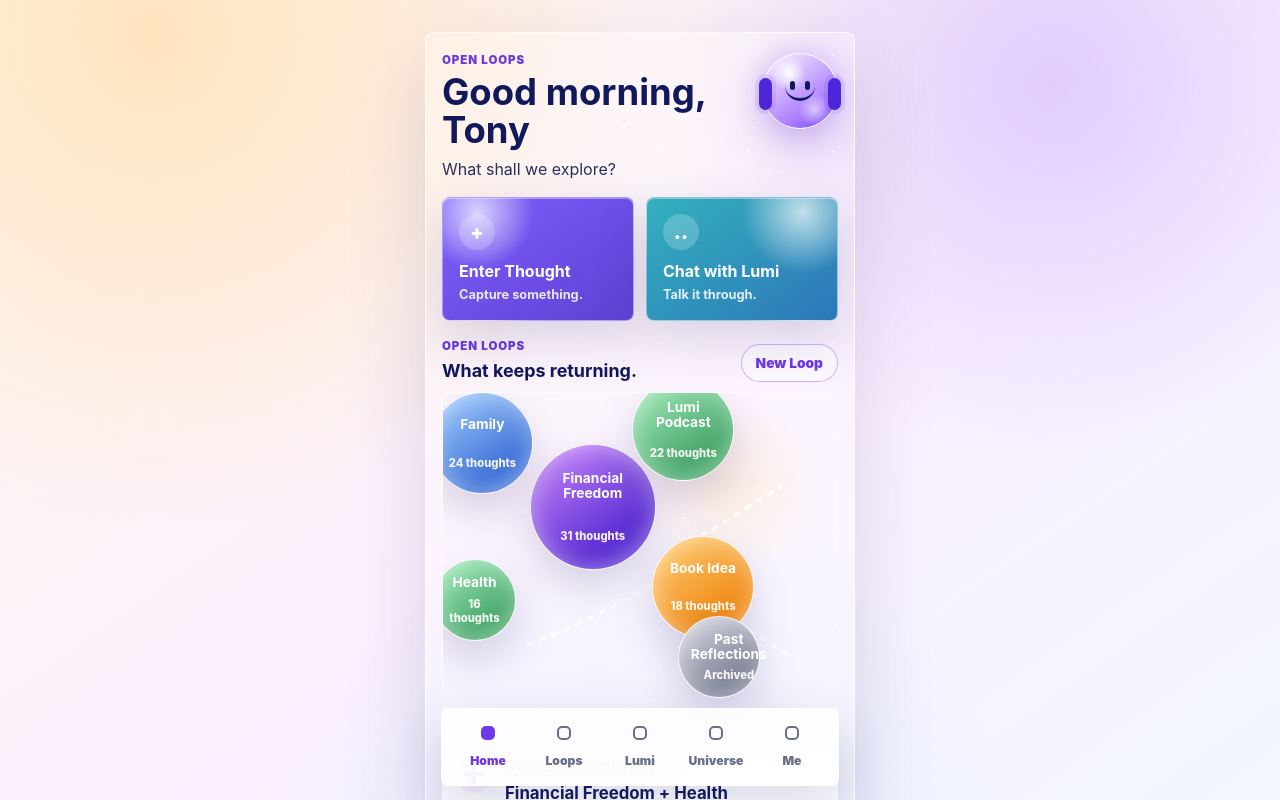
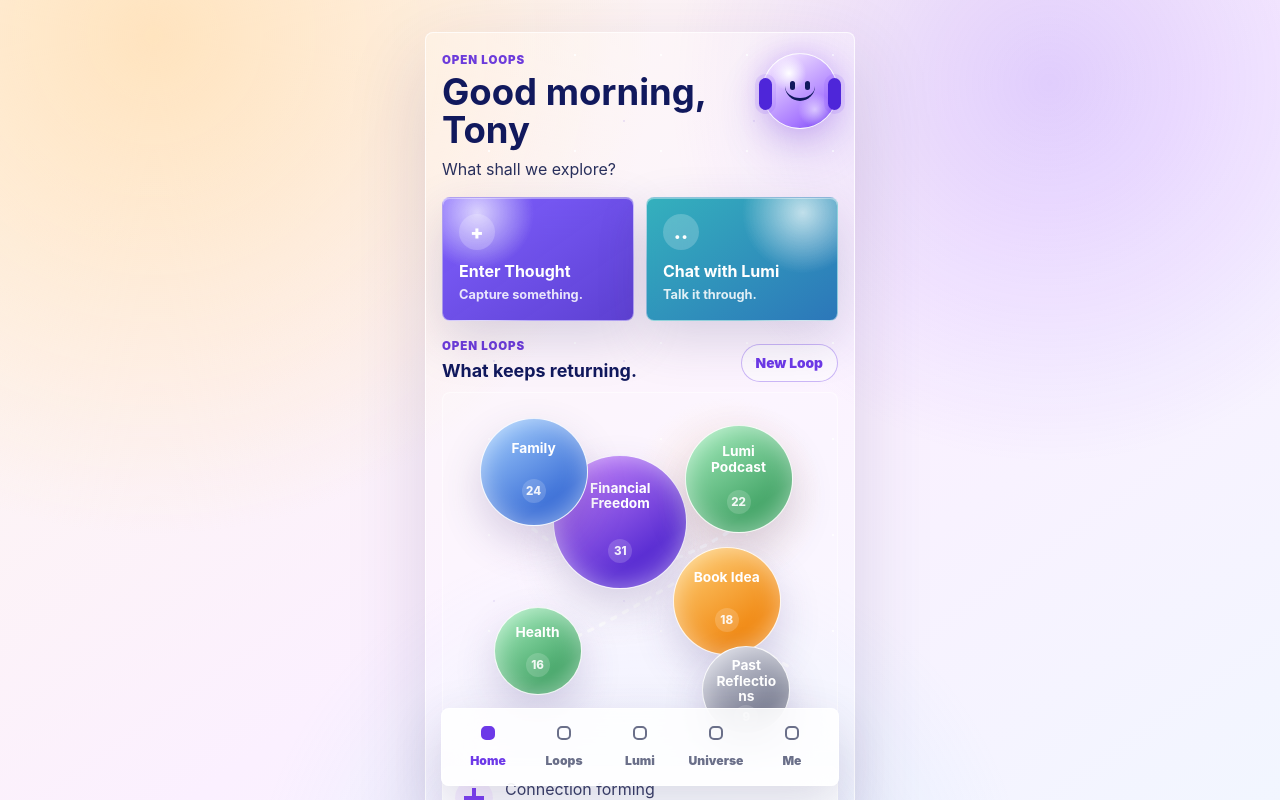
Before and after one commit to tonyfigurelli-glitch/open-loops-business-dna, a React (Vite) app: page / in a window 1280 px wide. Shown: the top 800 px of the page. Built offline with nearby package versions, Linux system fonts and the light colour scheme.

Commit message:
milestone-home-bubble-map-polish

```diff
--- a/src/components/BubbleWorkspace.tsx
+++ b/src/components/BubbleWorkspace.tsx
@@ -1,4 +1,13 @@
 import type { OpenLoop } from "../domain/models";
+
+const homeBubblePositions: Record<string, { x: string; y: string }> = {
+  "loop-financial-freedom": { x: "45%", y: "36%" },
+  "loop-family": { x: "23%", y: "22%" },
+  "loop-health": { x: "24%", y: "72%" },
+  "loop-lumi-podcast": { x: "75%", y: "24%" },
+  "loop-book-idea": { x: "72%", y: "58%" },
+  "loop-past-reflections": { x: "77%", y: "83%" },
+};
 
 type BubbleWorkspaceProps = {
   loops: OpenLoop[];
@@ -16,6 +25,7 @@ export function BubbleWorkspace({ loops, selectedLoopId, onSelectLoop }: BubbleW
         <path d="M231 166 C267 187, 287 205, 320 224" />
       </svg>
       {loops.map((loop) => {
+        const bubblePosition = homeBubblePositions[loop.id] ?? loop.bubble;
         const bubbleClassName = [
           "loop-bubble",
           loop.bubble.tone,
@@ -31,10 +41,10 @@ export function BubbleWorkspace({ loops, selectedLoopId, onSelectLoop }: BubbleW
             <div
               className={bubbleClassName}
               key={loop.id}
-              style={{ left: loop.bubble.x, top: loop.bubble.y }}
+              style={{ left: bubblePosition.x, top: bubblePosition.y }}
             >
               <strong>{loop.title}</strong>
-              <span>{loop.status === "archived" ? "Archived" : `${loop.thoughtCount} thoughts`}</span>
+              <span>{loop.thoughtCount}</span>
             </div>
           );
         }
@@ -44,11 +54,11 @@ export function BubbleWorkspace({ loops, selectedLoopId, onSelectLoop }: BubbleW
             className={bubbleClassName}
             key={loop.id}
             onClick={() => onSelectLoop(loop.id)}
-            style={{ left: loop.bubble.x, top: loop.bubble.y }}
+            style={{ left: bubblePosition.x, top: bubblePosition.y }}
             type="button"
           >
             <strong>{loop.title}</strong>
-            <span>{loop.status === "archived" ? "Archived" : `${loop.thoughtCount} thoughts`}</span>
+            <span>{loop.thoughtCount}</span>
           </button>
         );
       })}
--- a/src/data/seed.ts
+++ b/src/data/seed.ts
@@ -74,7 +74,7 @@ export const openLoopsSeed: OpenLoop[] = [
     relatedChatSessionIds: ["chat-freedom-and-health"],
     tags: ["money", "simplicity", "autonomy"],
     themes: ["freedom", "identity"],
-    bubble: { tone: "violet", size: "large", x: "38%", y: "34%" },
+    bubble: { tone: "violet", size: "large", x: "45%", y: "36%" },
   },
   {
     id: "loop-family",
@@ -89,7 +89,7 @@ export const openLoopsSeed: OpenLoop[] = [
     relatedChatSessionIds: [],
     tags: ["relationships"],
     themes: ["belonging"],
-    bubble: { tone: "blue", size: "medium", x: "10%", y: "15%" },
+    bubble: { tone: "blue", size: "medium", x: "19%", y: "20%" },
   },
   {
     id: "loop-health",
@@ -104,7 +104,7 @@ export const openLoopsSeed: OpenLoop[] = [
     relatedChatSessionIds: ["chat-freedom-and-health"],
     tags: ["health", "energy"],
     themes: ["wellbeing", "freedom"],
-    bubble: { tone: "green", size: "small", x: "8%", y: "62%" },
+    bubble: { tone: "green", size: "small", x: "22%", y: "72%" },
   },
   {
     id: "loop-lumi-podcast",
@@ -119,7 +119,7 @@ export const openLoopsSeed: OpenLoop[] = [
     relatedChatSessionIds: ["chat-lumi-voice"],
     tags: ["podcast", "storytelling"],
     themes: ["communication"],
-    bubble: { tone: "green", size: "medium", x: "61%", y: "11%" },
+    bubble: { tone: "green", size: "medium", x: "75%", y: "21%" },
   },
   {
     id: "loop-book-idea",
@@ -134,7 +134,7 @@ export const openLoopsSeed: OpenLoop[] = [
     relatedChatSessionIds: [],
     tags: ["writing", "creative"],
     themes: ["imagination"],
-    bubble: { tone: "orange", size: "medium", x: "66%", y: "58%" },
+    bubble: { tone: "orange", size: "medium", x: "72%", y: "58%" },
   },
   {
     id: "loop-past-reflections",
@@ -149,7 +149,7 @@ export const openLoopsSeed: OpenLoop[] = [
     relatedChatSessionIds: [],
     tags: ["archive"],
     themes: ["memory"],
-    bubble: { tone: "silver", size: "small", x: "70%", y: "79%" },
+    bubble: { tone: "silver", size: "small", x: "77%", y: "83%" },
   },
 ];
 
--- a/src/styles.css
+++ b/src/styles.css
@@ -296,7 +296,7 @@ h3 {
 
 .bubble-workspace {
   position: relative;
-  height: 336px;
+  height: 360px;
   border: 1px solid rgba(255, 255, 255, 0.54);
   border-radius: 8px;
   background:
@@ -322,7 +322,7 @@ h3 {
   position: absolute;
   display: grid;
   place-items: center;
-  padding: 12px;
+  padding: 11px;
   translate: -50% -50%;
   border: 1px solid rgba(255, 255, 255, 0.9);
   border-radius: 999px;
@@ -344,30 +344,37 @@ h3 {
 
 .loop-bubble strong {
   display: block;
-  max-width: 104px;
+  max-width: 112px;
   font-size: 0.86rem;
   line-height: 1.12;
+  overflow-wrap: anywhere;
 }
 
 .loop-bubble span {
-  font-size: 0.7rem;
+  display: grid;
+  min-width: 24px;
+  height: 24px;
+  place-items: center;
+  border-radius: 999px;
+  background: rgba(255, 255, 255, 0.18);
+  font-size: 0.72rem;
   font-weight: 800;
   opacity: 0.92;
 }
 
 .loop-bubble.large {
-  width: 126px;
-  height: 126px;
+  width: 134px;
+  height: 134px;
 }
 
 .loop-bubble.medium {
-  width: 102px;
-  height: 102px;
+  width: 108px;
+  height: 108px;
 }
 
 .loop-bubble.small {
-  width: 82px;
-  height: 82px;
+  width: 88px;
+  height: 88px;
 }
 
 .loop-bubble.violet {
```
